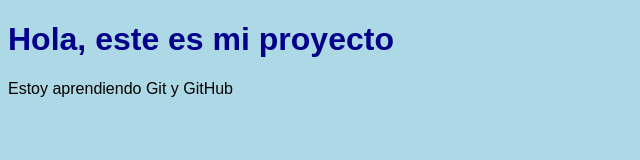
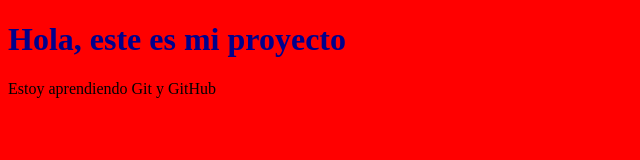
Before and after one commit to Eriksanchezc/Proyecto-Web-Ejemplo, a plain HTML site: page index.html in a window 1280 px wide. Shown: the whole page, without its empty margins (0-640 px from the left). Drawn offline with Linux system fonts and the light colour scheme.

Commit message:
Cambio en main para generar conflicto

```diff
--- a/style.css
+++ b/style.css
@@ -1,6 +1,5 @@
 body {
-    background-color: lightblue;
-    font-family: Arial;
+    background-color: red;
 }
 
 h1 {
```
